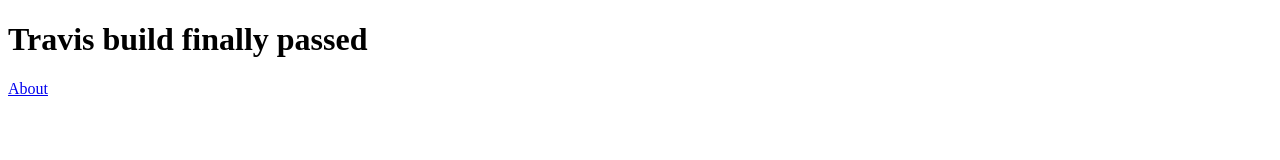
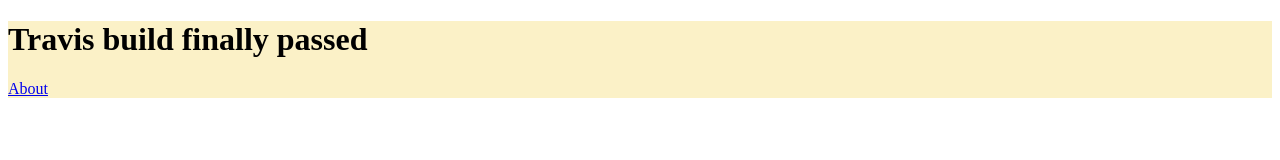
Before and after one commit to hukevinxiaochen/learn-gatsby, a Gatsby site: page / in a window 1280 px wide. Built offline with nearby package versions, Linux system fonts and the light colour scheme; Gatsby itself is replaced by a stand-in of ours.

Commit message:
style: experiment with gatsby-browser.js and component-scoped style and layout component style

```diff
--- /dev/null
+++ b/gatsby-browser.js
@@ -0,0 +1,4 @@
+import "./src/styles/global.css"
+
+// or:
+// require('./src/styles/global.css')
--- /dev/null
+++ b/src/components/layout.js
@@ -0,0 +1,6 @@
+import React from 'react'
+import layoutStyles from './layout.module.css'
+
+export default function Layout({children}){
+  return <div className={layoutStyles.layout}>{children}</div>
+}
--- /dev/null
+++ b/src/components/layout.module.css
@@ -0,0 +1,3 @@
+.layout {
+  background-color: #fbf1c7
+}
--- a/src/pages/index.js
+++ b/src/pages/index.js
@@ -1,10 +1,12 @@
 import React from "react"
-import {Link} from "gatsby"
+import { Link } from "gatsby"
+import Layout from "../components/layout"
+
 export default function Home() {
   return (
-    <div>
+    <Layout>
       <h1>Travis build finally passed</h1>
       <Link to="/about">About</Link>
-    </div>
+    </Layout>
   )
 }
--- /dev/null
+++ b/src/styles/global.css
@@ -0,0 +1,3 @@
+div {
+  background-color: #fdf6e3
+}
```
